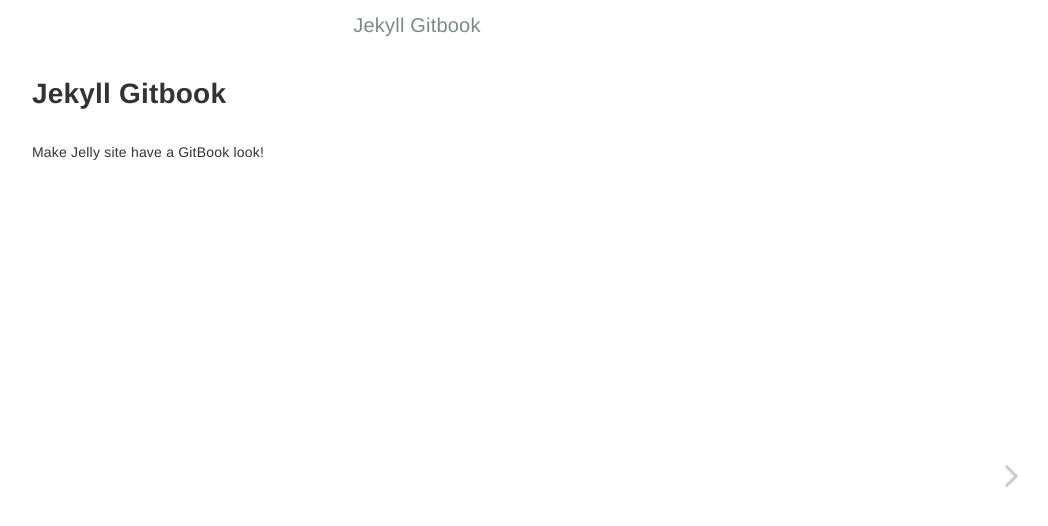
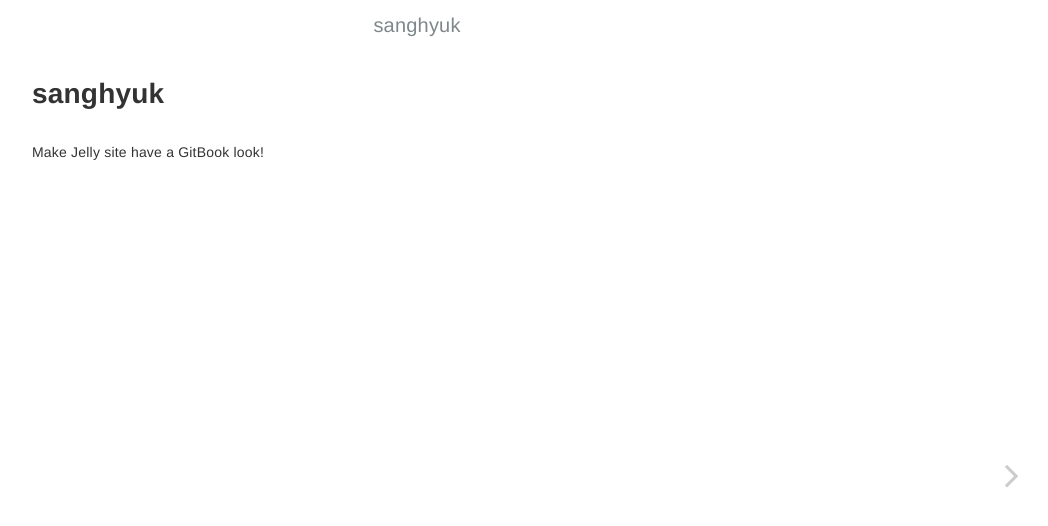
Before and after one commit to ideal-Hyuk/ideal-Hyuk.github.io, a Jekyll site: the page built from index.md, in a window 1280 px wide. Shown: the top 526 px of the page, without its empty margins (223-1271 px from the left). Built offline with Jekyll 4.4.1, drawn with Linux system fonts in a browser that asks for light colours.

Commit message:
fix post

```diff
--- a/_config.yml
+++ b/_config.yml
@@ -1,6 +1,6 @@
 # Configurations
-title:            Jekyll Gitbook
-longtitle:        sanghyuk
+title:            sanghyuk
+longtitle:        Jekyll Gitbook
 author:           HE Tao
 email:            sighingnow@gmail.com
 description: >
```
